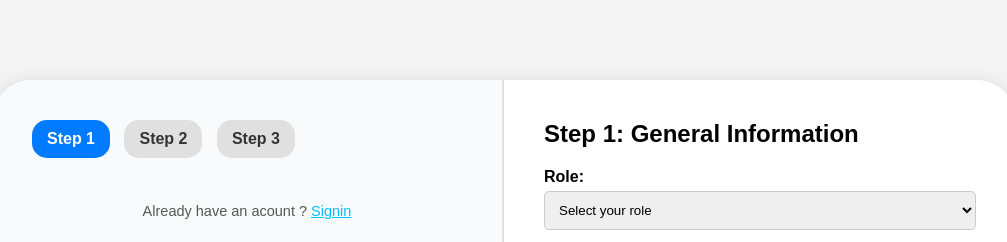
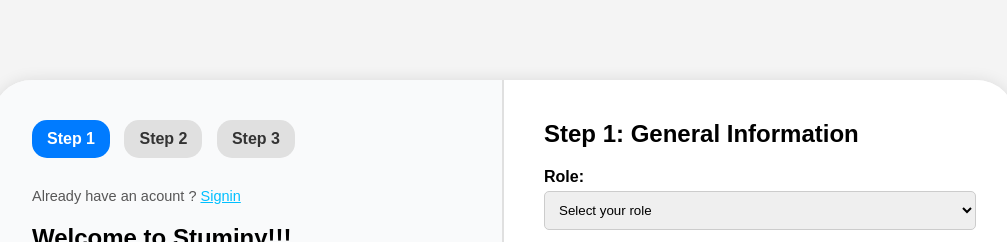
Before and after one commit to Deepakmaheshvari7/Stuminy, a plain HTML site: page register.html in a window 1280 px wide. Shown: the top 242 px of the page, without its empty margins (136-1143 px from the left). Drawn offline with Linux system fonts and the light colour scheme.

Commit message:
Update reg.css

```diff
--- a/CSSs/reg.css
+++ b/CSSs/reg.css
@@ -46,10 +46,10 @@
     color: rgba(18, 17, 17, 0.7);
   }
 
-  .signin {
+/*   .signin {
     padding: 15px;
     text-align: center;
-  }
+  } */
 
   .signin a:hover {
     text-decoration: underline royalblue;
```
